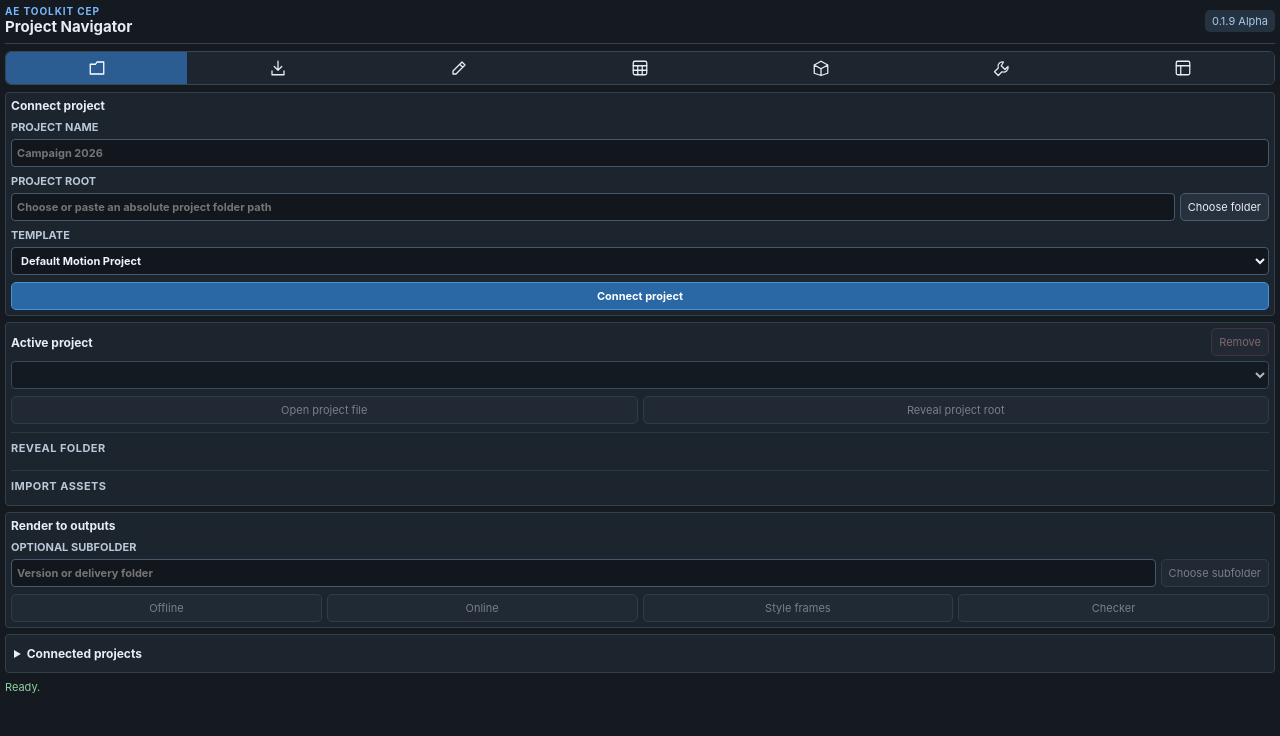
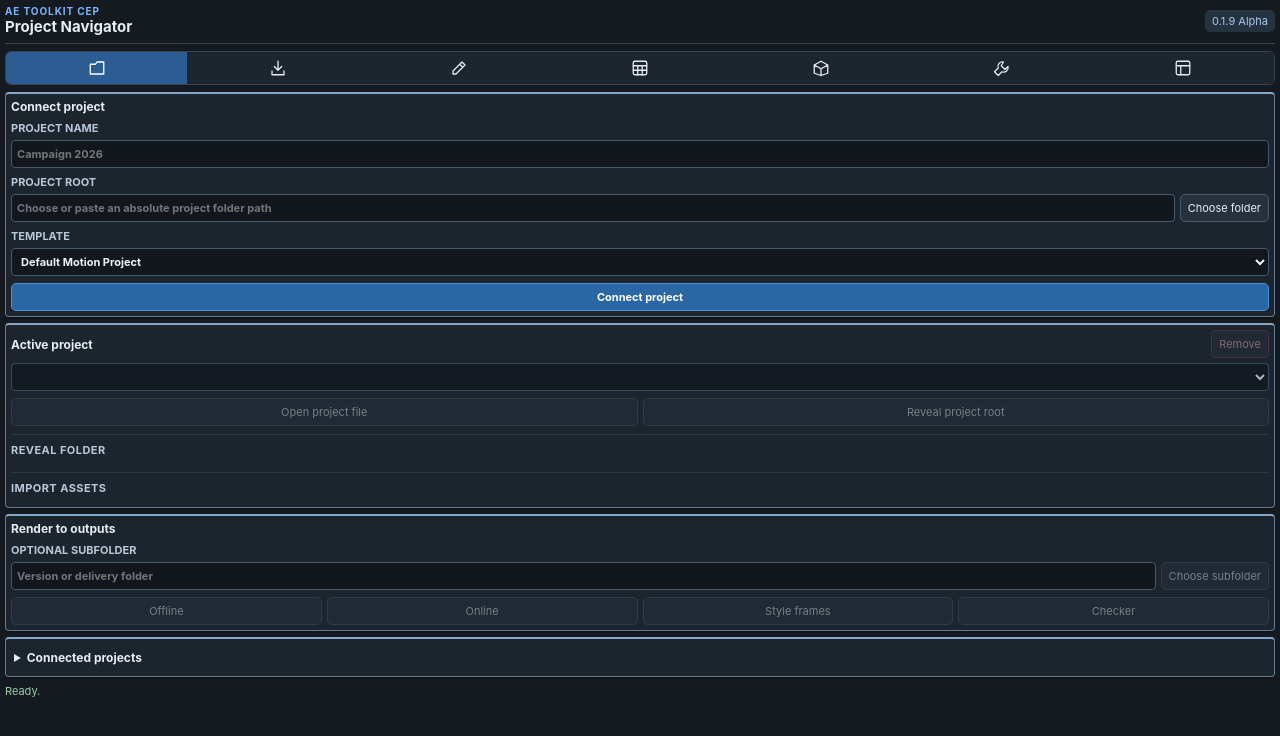
Before and after one commit to danrac/AE-Toolkit-CEP, a website: page client/index.html in a window 1280 px wide. Drawn offline with Linux system fonts and the light colour scheme.

Commit message:
Strengthen module borders globally for clearer separation

```diff
--- a/client/css/main.css
+++ b/client/css/main.css
@@ -20,7 +20,7 @@ button:hover { background: #334253; }
 .tab.active { background: #2b5d93; color: #fff; }
 .view { display: none; }
 .view.active { display: block; }
-.card { background: #1c242d; border: 1px solid #33404c; border-radius: 4px; padding: 5px; margin: 6px 0; }
+.card { background: #1c242d; border: 1px solid #647d94; border-top: 2px solid #83a8c9; border-radius: 4px; padding: 5px; margin: 6px 0; box-shadow: 0 1px 2px rgba(0, 0, 0, .35); }
 label { display: block; color: #b9c8d8; font-size: 11px; font-weight: 650; margin-top: 7px; text-transform: uppercase; }
 input, select, textarea { display: block; width: 100%; margin-top: 5px; border: 1px solid #46596c; border-radius: 4px; padding: 5px; background: #11171d; color: #eef4fb; font: inherit; text-transform: none; }
 textarea { min-height: 64px; resize: vertical; }
```
